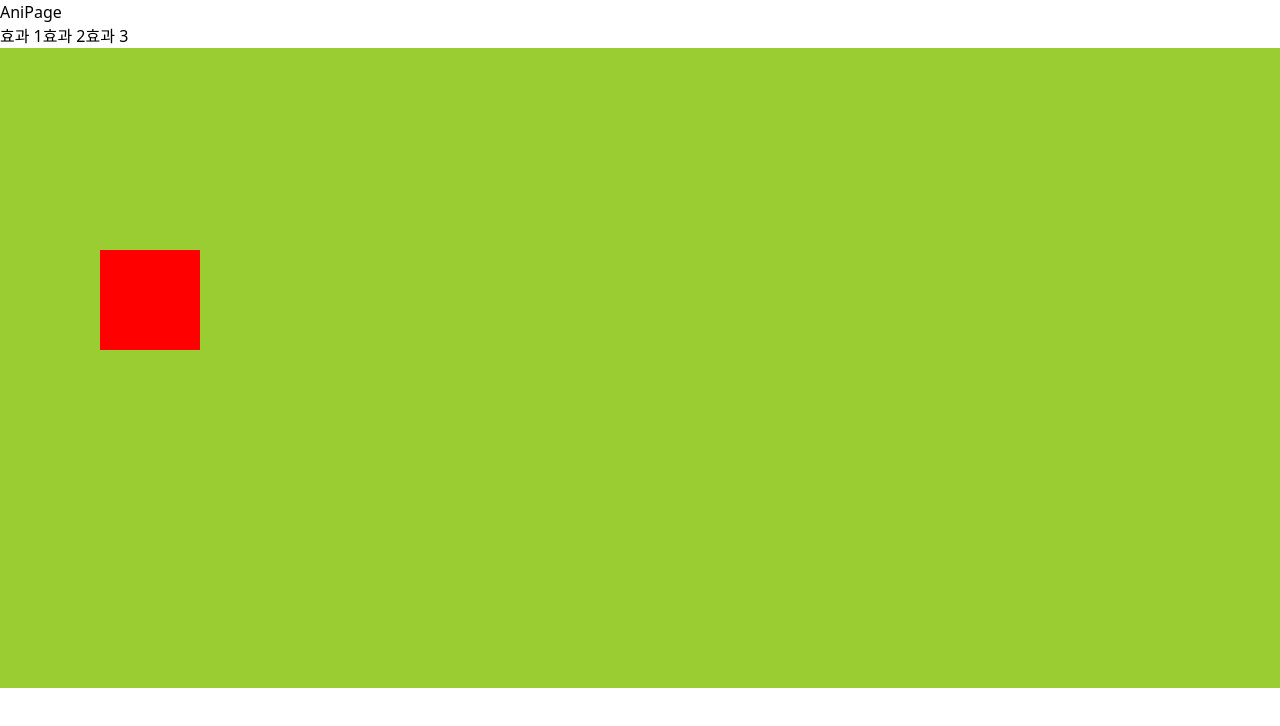
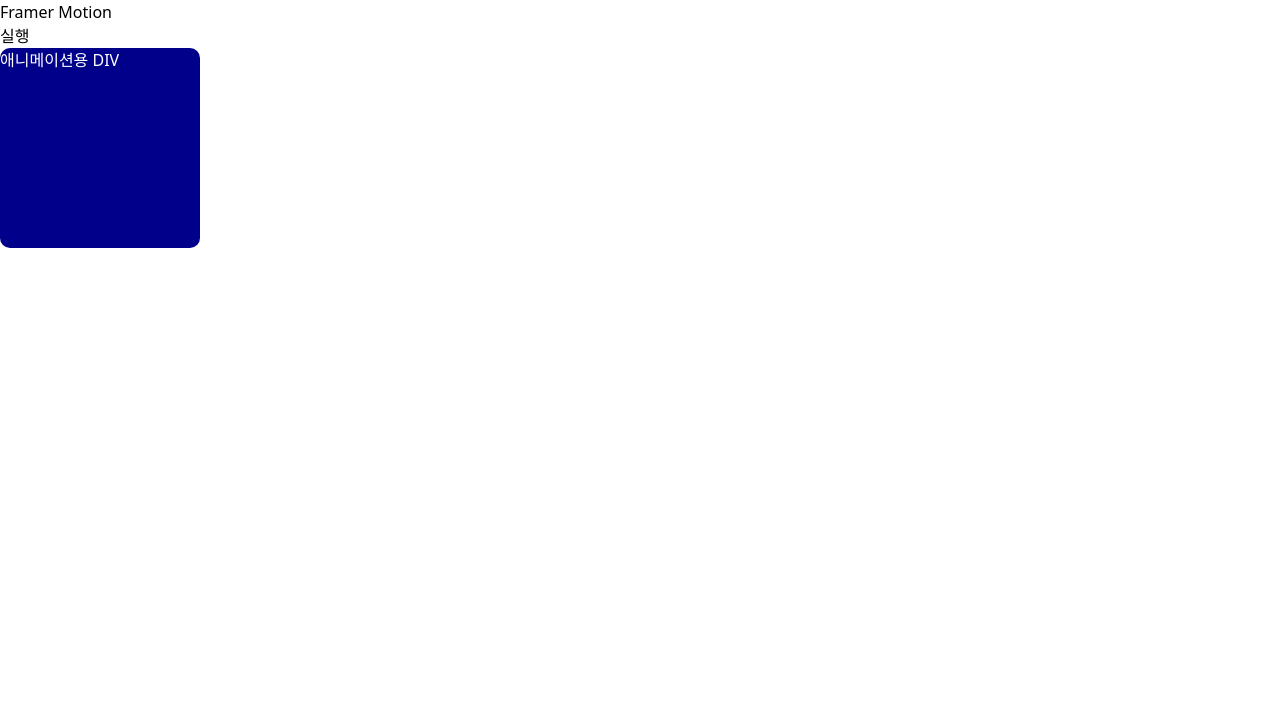
Before and after one commit to jungho-Kang/til-npm, a React (Vite) app: page / in a window 1280 px wide. Shown: the top 726 px of the page. Built offline with nearby package versions, Linux system fonts and the light colour scheme; no server answers.

Commit message:
[docs] Framer Motion 실습해보기

```diff
--- a/package.json
+++ b/package.json
@@ -21,6 +21,7 @@
     "clsx": "^2.1.1",
     "dayjs": "^1.11.13",
     "dompurify": "^3.2.3",
+    "framer-motion": "^12.4.10",
     "moment": "^2.30.1",
     "quill": "^2.0.3",
     "react": "^18.3.1",
--- a/src/main.jsx
+++ b/src/main.jsx
@@ -1,12 +1,11 @@
 import { createRoot } from "react-dom/client";
 import { RecoilRoot } from "recoil";
-import App from "./App.jsx";
 import "./index.css";
-import AniPage from "./pages/AniPage.jsx";
+import Framer from "./pages/Framer.jsx";
 
 createRoot(document.getElementById("root")).render(
   // 전연 store 를 활용함.
   <RecoilRoot>
-    <AniPage />
+    <Framer />
   </RecoilRoot>,
 );
--- /dev/null
+++ b/src/pages/Framer.jsx
@@ -0,0 +1,31 @@
+import { motion } from "framer-motion";
+import { useState } from "react";
+const Framer = () => {
+  const [visible, setVisible] = useState(false);
+  const [move, setMove] = useState(false);
+  const [rot, setRot] = useState(false);
+
+  return (
+    <div>
+      <h1>Framer Motion</h1>
+      <button onClick={() => setRot(!rot)}>실행</button>
+      <motion.div
+        initial={{ rotate: 0 }}
+        animate={{ rotate: rot ? 360 : 0 }}
+        transition={{ duration: 0.5 }}
+        drag
+        dragConstraints={{ left: 0, right: 500, top: -100, bottom: 500 }}
+        style={{
+          width: 200,
+          height: 200,
+          backgroundColor: "darkblue",
+          color: "white",
+          borderRadius: 10,
+        }}
+      >
+        애니메이션용 DIV
+      </motion.div>
+    </div>
+  );
+};
+export default Framer;
```
Also changed, not shown: 2 other files (tests, documents, lock files or other folders).
